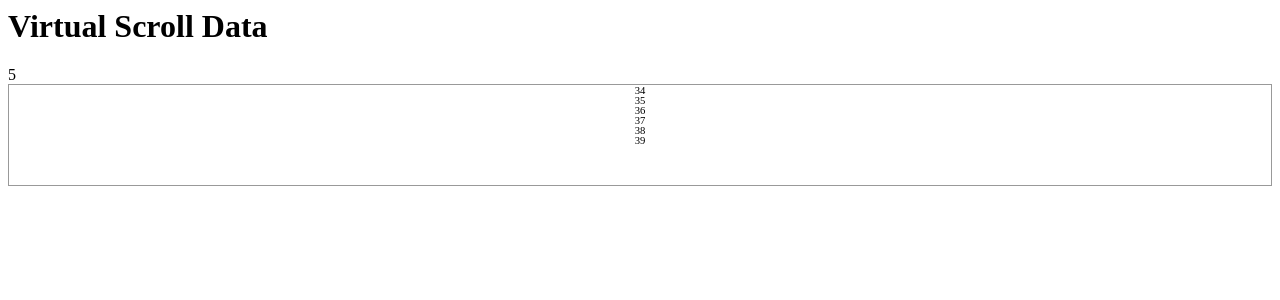
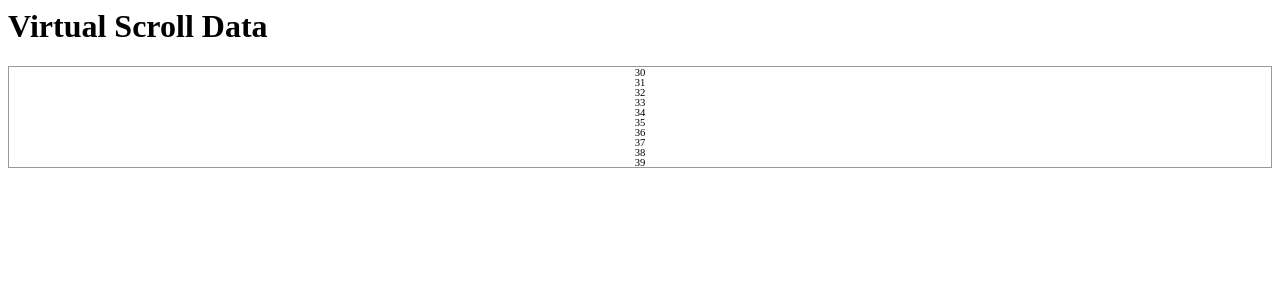
Before and after one commit to joelstevick/material-design-virtual-scroll, an Angular app: page / in a window 1280 px wide. Shown: the top 300 px of the page. Built offline with nearby package versions, Linux system fonts and the light colour scheme.

Commit message:
3 files modified

```diff
--- a/src/app/components/container/container.component.html
+++ b/src/app/components/container/container.component.html
@@ -1,7 +1,10 @@
 <h1>Virtual Scroll Data</h1>
 {{ index }}
-<cdk-virtual-scroll-viewport (scrolledIndexChange)="scrolledIndexChange($event)">
-	<div *cdkVirtualFor="let item of items; index as index" class="item">
-		<span>{{item | json}}</span>
-	</div>
+<cdk-virtual-scroll-viewport
+  (scrolledIndexChange)="scrolledIndexChange($event)"
+  #container
+>
+  <div *cdkVirtualFor="let item of items; index as index" class="item">
+    <span>{{item | json}}</span>
+  </div>
 </cdk-virtual-scroll-viewport>
--- a/src/app/components/container/container.component.ts
+++ b/src/app/components/container/container.component.ts
@@ -1,8 +1,11 @@
 import {
+  AfterViewChecked,
   ChangeDetectionStrategy,
   ChangeDetectorRef,
   Component,
-  OnInit
+  ElementRef,
+  OnInit,
+  ViewChild
 } from "@angular/core";
 import { VIRTUAL_SCROLL_STRATEGY } from "@angular/cdk/scrolling";
 import { ContextViewerStrategy } from "../../strategies/context-viewer.strategy";
@@ -21,11 +24,17 @@ const ARRAY_LENGTH = 100;
     }
   ]
 })
-export class ContainerComponent implements OnInit {
+export class ContainerComponent implements OnInit, AfterViewChecked {
   index: number;
   items: any[] = Array(ARRAY_LENGTH).fill(null);
 
+  @ViewChild("container") containerRef: ElementRef;
+
   constructor(private changeDetectorRef: ChangeDetectorRef) {}
+
+  ngAfterViewChecked(): void {
+    this.scrollToBottom();
+  }
 
   ngOnInit() {
     for (let i = 0; i < this.items.length; i++) {
@@ -33,6 +42,11 @@ export class ContainerComponent implements OnInit {
     }
   }
 
+  scrollToBottom() {
+    if (this.containerRef.nativeElement) {
+      this.containerRef.nativeElement.scrollTop = this.containerRef.nativeElement.scrollHeight;
+    }
+  }
   fetchMoreitems(newIndex: number) {}
 
   scrolledIndexChange(index) {
--- a/src/app/strategies/context-viewer.strategy.ts
+++ b/src/app/strategies/context-viewer.strategy.ts
@@ -6,7 +6,7 @@ import { Observable, Subject } from "rxjs";
 import { distinctUntilChanged } from "rxjs/operators";
 
 function getContentHeight() {
-  return 110;
+  return 200;
 }
 function getItemHeight() {
   return 10;
@@ -25,8 +25,7 @@ export class ContextViewerStrategy implements VirtualScrollStrategy {
     this.viewport = viewport;
     this.viewport.setTotalContentSize(getContentHeight());
     this.viewport.setRenderedRange({ start: 30, end: 40 });
-    this.viewport.setRenderedContentOffset(-40);
-    this.index$.next(5);
+    this.viewport.setRenderedContentOffset(0);
   }
 
   detach() {
```
